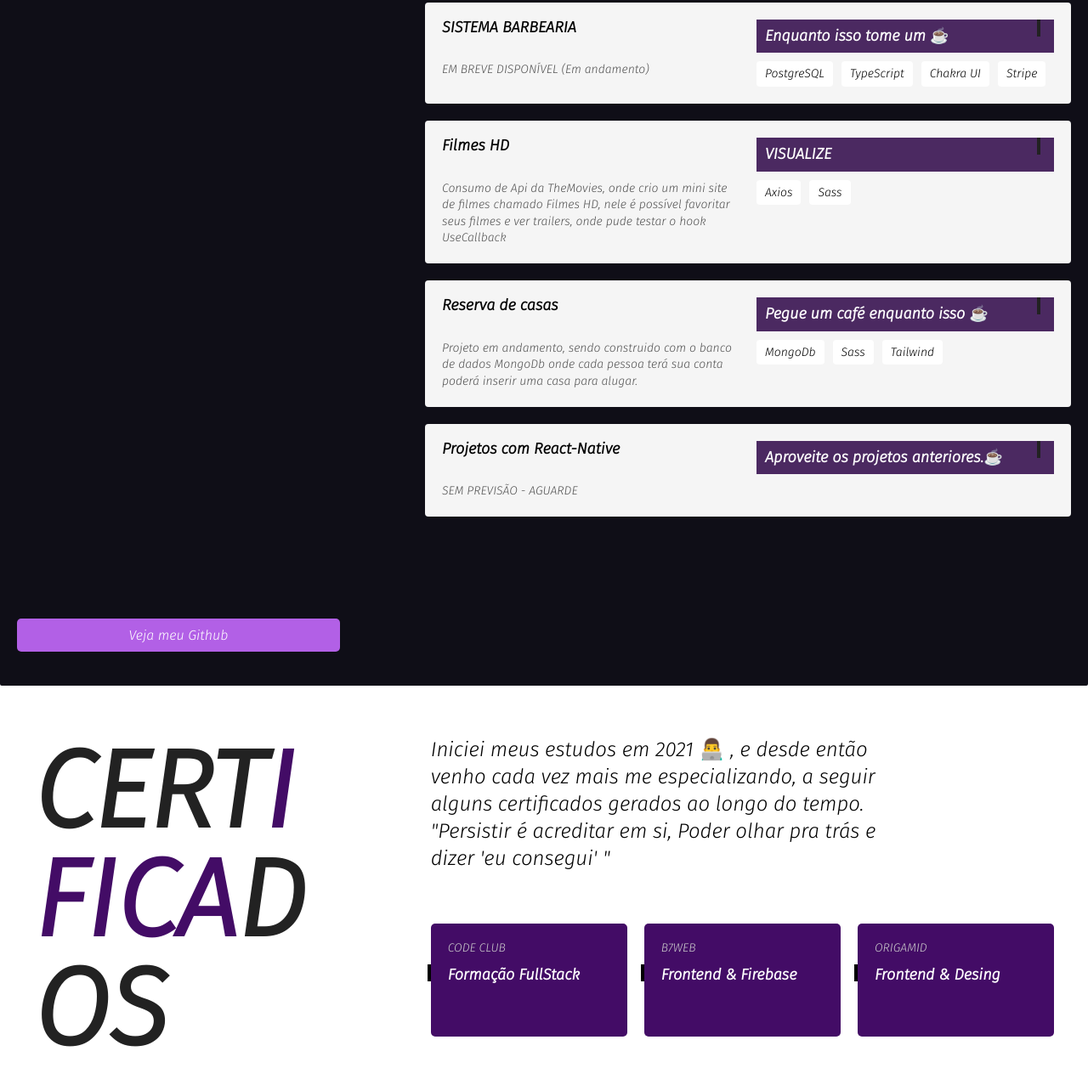
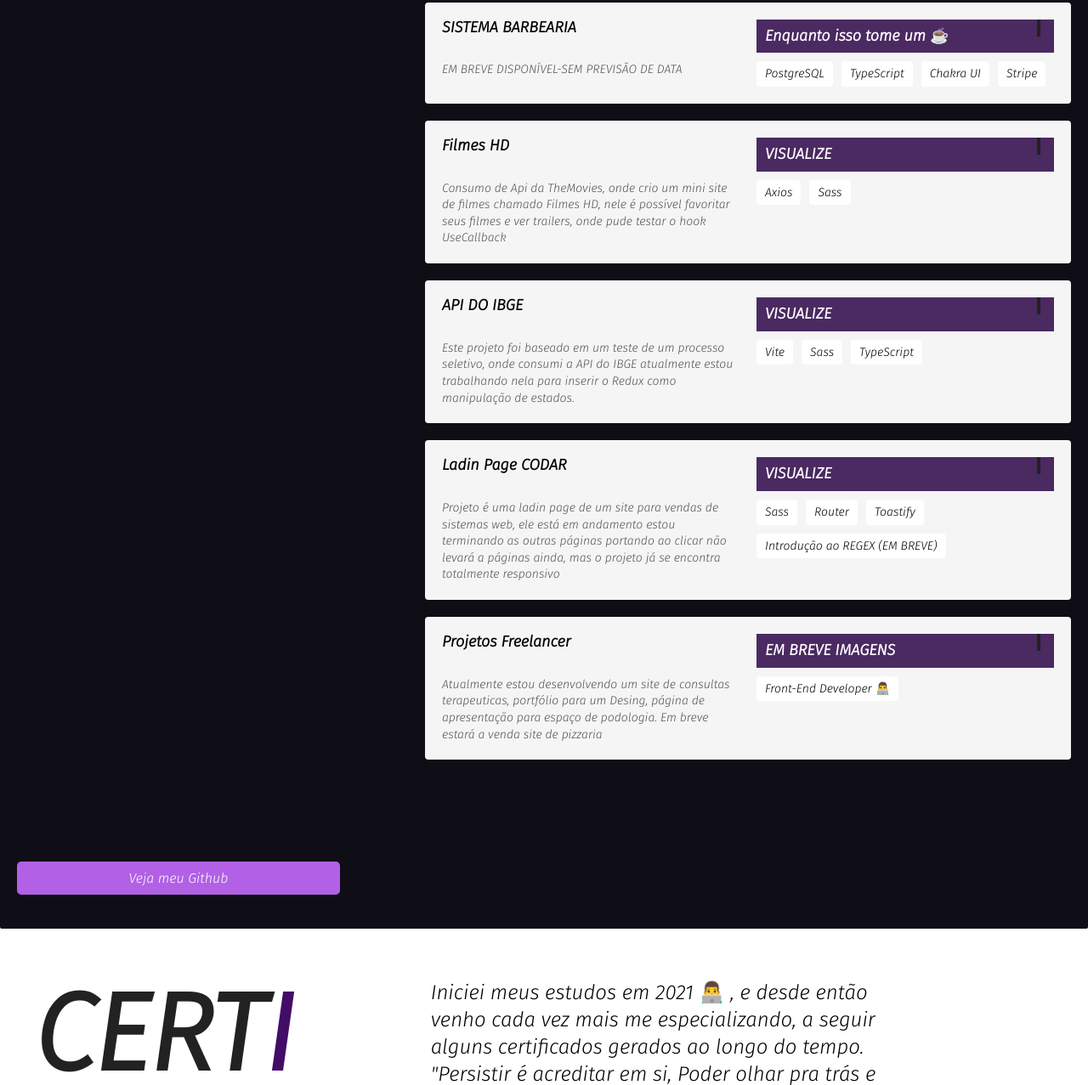
Before and after one commit to JoaoLlucaxs/Portfolio_, a plain HTML site: page index.html in a window 1280 px wide. Shown: the part 1678-2955 px from the top of the page at 85% size. Drawn offline with Linux system fonts and the light colour scheme.

Commit message:
portfolio

```diff
--- a/index.html
+++ b/index.html
@@ -60,7 +60,8 @@
                 <h3 class="projeto_titulo">Lista de Tarefa com Firebase</h3>
                 <a target="_blank" href="https://lista-de-tarefas-gilt.vercel.app/" class="projeto_titulo">VISUALIZE</a>
                 <p class="projeto_descpt">
-                    Lista de tarefas contendo login e senha, feito com React e Firebase
+                    Lista de tarefas contendo login e senha, feito com React e Firebase.
+                    <span>TODOLIST 2.0 COM NODE - SEM PREVISÃO</span>
                 </p>
                 <ul class="projeto_habilidades">
                     <li>REACT</li>
@@ -119,7 +120,7 @@
                 <h3 class="projeto_titulo">SISTEMA BARBEARIA</h3>
                 <a target="_blank" href="" class="projeto_titulo">Enquanto isso tome um ☕️</a>
                 <p class="projeto_descpt">
-                  EM BREVE DISPONÍVEL (Em andamento)
+                  EM BREVE DISPONÍVEL-SEM PREVISÃO DE DATA
                 </p>
                 <ul class="projeto_habilidades">
                     <li>PostgreSQL</li>
@@ -141,24 +142,43 @@
                 </ul>
             </div>
             <div class="projetos_mod">
-                <h3 class="projeto_titulo">Reserva de casas</h3>
-                <a target="_blank" href="" class="projeto_titulo">Pegue um café enquanto isso ☕️</a>
+                <h3 class="projeto_titulo">API DO IBGE</h3>
+                <a target="_blank" href="https://github.com/JoaoLlucaxs/IBGE_SISTEM" class="projeto_titulo">VISUALIZE</a>
                 <p class="projeto_descpt">
-                   Projeto em andamento, sendo construido com o banco de dados MongoDb onde cada pessoa terá sua conta
-                   poderá inserir uma casa para alugar.
+                  Este projeto foi baseado em um teste de um processo seletivo, onde consumi a API do IBGE
+                  atualmente estou trabalhando nela para inserir o Redux como manipulação de estados.
                 </p>
                 <ul class="projeto_habilidades">
-                   <li>MongoDb</li>
+                   <li>Vite</li>
                    <li>Sass</li>
-                   <li>Tailwind</li>
+                   <li>TypeScript</li>
                 </ul>
             </div>
             <div class="projetos_mod">
-                <h3 class="projeto_titulo">Projetos com React-Native</h3>
-                <a target="_blank" href="" class="projeto_titulo">Aproveite os projetos anteriores.☕️</a>
+                <h3 class="projeto_titulo">Ladin Page CODAR</h3>
+                <a target="_blank" href="https://github.com/JoaoLlucaxs/LadinPage_CODAR" class="projeto_titulo">VISUALIZE</a>
                 <p class="projeto_descpt">
-                  SEM PREVISÃO - AGUARDE
+                 Projeto é uma ladin page de um site para vendas de sistemas web, ele está em andamento
+                 estou terminando as outras páginas portando ao clicar não levará a páginas ainda, mas o projeto já se encontra totalmente responsivo
                 </p>
+                <ul class="projeto_habilidades">
+                    <li>Sass</li>
+                    <li>Router</li>
+                    <li>Toastify</li>
+                    <li>Introdução ao REGEX (EM BREVE)</li>
+                 </ul>
+            </div>
+            <div class="projetos_mod">
+                <h3 class="projeto_titulo">Projetos Freelancer</h3>
+                <a target="_blank" href="" class="projeto_titulo">EM BREVE IMAGENS</a>
+                <p class="projeto_descpt">
+                Atualmente estou desenvolvendo um site de consultas terapeuticas, portfólio para um Desing,
+                página de apresentação para espaço de podologia.
+                Em breve estará a venda site de pizzaria
+                </p>
+                <ul class="projeto_habilidades">
+                    <li>Front-End Developer 👨‍💻</li>
+                 </ul>
             </div>
         </div>
         <a target="_blank" href="https://github.com/JoaoLlucaxs" class="btn_projeto">Veja meu Github</a>
@@ -177,7 +197,7 @@
                 </p>
                 <ul class="certificado_lista">
                     <li class="certificado">
-                        <span class="certificado_tipo">CODE CLUB</span>
+                        <span class="certificado_tipo">DEVCLUB</span>
                         <h3 class="certificado_curso">Formação FullStack</h3>
                     </li>
                     <li class='certificado'>
@@ -202,9 +222,7 @@
 
                     <div class="extra">
                         <h3>Idiomas</h3>
-                        <ul>
-                           <li>Inglês :<span>Em andamento</span></li>
-                        </ul>
+                           <span>Inglês -Em andamento</span></li>
                     </div>
                 </div>
             </div>
```
